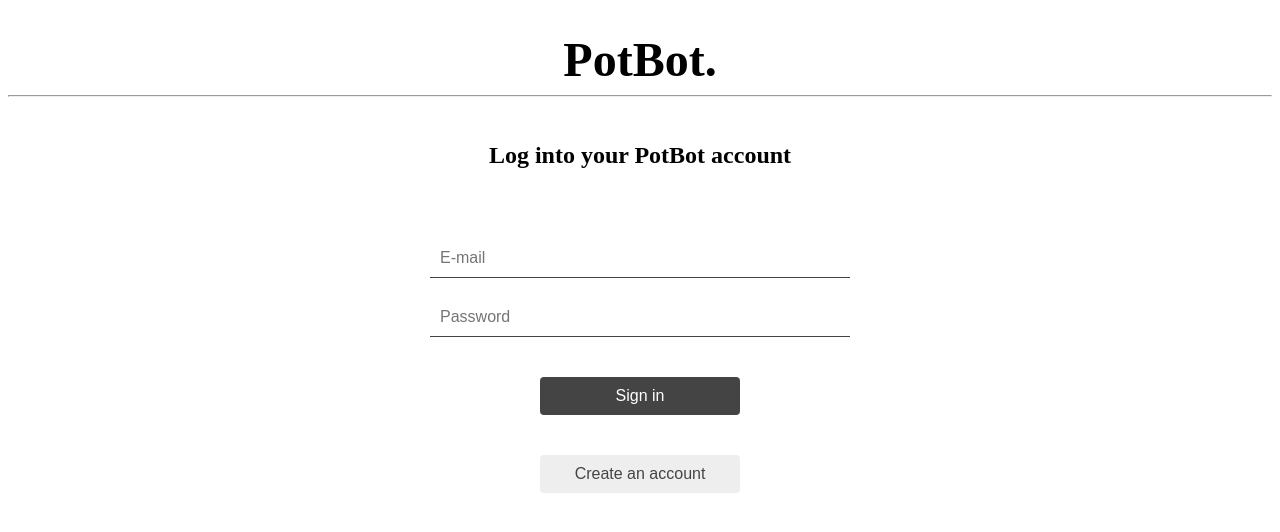
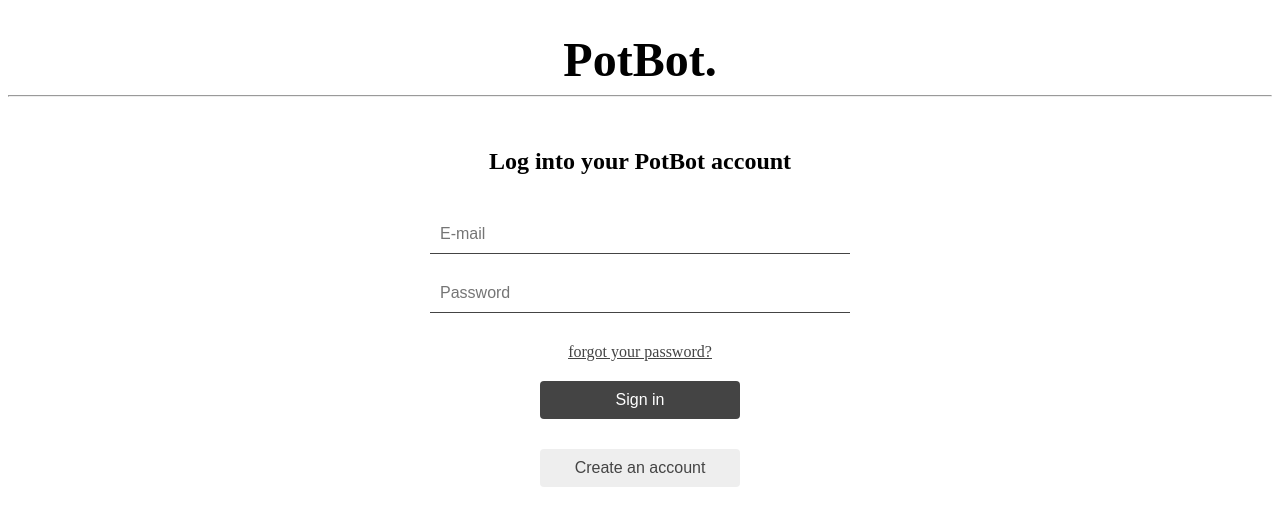
Before and after one commit to thelizri/PotBot, a React (Create React App) app in the folder pot-bot-app/: page / in a window 1280 px wide. Shown: the top 532 px of the page. Built offline with nearby package versions, Linux system fonts and the light colour scheme; no server answers.

Commit message:
Handle error messages login

```diff
--- a/pot-bot-app/src/App.js
+++ b/pot-bot-app/src/App.js
@@ -2,7 +2,7 @@ import {BrowserRouter as Router, Route, Routes,} from "react-router-dom";
 import BasePresenter from "./presenters/basePresenter";
 import LoginPresenter from "./presenters/loginPresenter";
 import SignUpPresenter from "./presenters/signUpPresenter";
-import ResetPresenter from "./presenters/resetPsswrdPresenter";
+import ResetPresenter from "./presenters/resetPasswordPresenter";
 import {UserAuthContextProvider} from "./firebaseModel";
 import HomePresenter from "./presenters/HomePresenter";
 function App() {
--- a/pot-bot-app/src/firebaseModel.js
+++ b/pot-bot-app/src/firebaseModel.js
@@ -16,7 +16,7 @@ export function UserAuthContextProvider({children}) {
     function signIn(email, password) {
         return signInWithEmailAndPassword(auth, email, password);
     }
-    function signUp(email, password) {
+    async function signUp(email, password) {
         return createUserWithEmailAndPassword(auth, email, password);
     }
     function logOut() {
--- a/pot-bot-app/src/presenters/loginPresenter.js
+++ b/pot-bot-app/src/presenters/loginPresenter.js
@@ -1,21 +1,38 @@
-/* UseState over here */
-
-import React from 'react';
+import React, { useState } from 'react';
 import LoginView from "../views/loginView";
 import {useAuth} from "../firebaseModel";
 import {useNavigate } from "react-router-dom";
 import HomePresenter from "./HomePresenter";
-/*Todo: set url to /home if user already logged in
-*/
+
 function LoginPresenter() {
-    const {user} = useAuth();
+    const {user,signIn} = useAuth();
+    const [username, setUsername] = useState('');
+    const [password, setPassword] = useState('');
+    const [inputError, setInputError] = useState('');
     let navigate = useNavigate("/home");
+
+    const handleSubmit = async (event) => {
+        event.preventDefault();
+        try {
+            await signIn(username, password);
+            navigate('/home');
+        }catch (err) {
+           //console.log(err.message);
+            setInputError(err);
+        }
+    }
 
     return (
         <>
-            {!user && <LoginView/>}
+            {!user && <LoginView
+                username={username}
+                setUsername={setUsername}
+                password={password}
+                setPassword={setPassword}
+                handleSubmit={handleSubmit}
+                inputError={inputError}
+            />}
             {user && <HomePresenter/>}
-
         </>
     );
 }
--- a/pot-bot-app/src/presenters/resetPsswrdPresenter.js
+++ b/pot-bot-app/src/presenters/resetPasswordPresenter.js
@@ -1,6 +1,6 @@
 
 import React from 'react';
-import ResetPasswordView from "../views/resetPsswrdView";
+import ResetPasswordView from "../views/resetPasswordView";
 
 function ResetPresenter() {
     return (
--- a/pot-bot-app/src/presenters/signUpPresenter.js
+++ b/pot-bot-app/src/presenters/signUpPresenter.js
@@ -1,17 +1,48 @@
-/* UseState over here */
-import React from 'react';
+import React, { useState } from 'react';
 import SignupView from "../views/signUpView";
 import HomePresenter from "./HomePresenter";
-import {useAuth} from "../firebaseModel";
+import { useAuth } from "../firebaseModel";
+import { useNavigate } from "react-router-dom";
 
 function SignUpPresenter() {
-    const {user} = useAuth();
-    return (
-        <>
-            {!user && <SignupView/>}
-            {user && <HomePresenter/>}
-        </>
-    );
+  const [username, setUsername] = useState("");
+  const [password, setPassword] = useState("");
+  //const [confirmPassword, setConfirmPassword] = useState("");
+  const [error, setError] = useState("");
+
+  const { user, signUp, currentUser } = useAuth();
+  let navigate = useNavigate("/home");
+
+  const handleSubmit = async (e) => {
+    e.preventDefault();
+    try {
+      await signUp(username, password);
+    } catch (err) {
+      setError(err.message);
+     console.log(err);
+    }
+    if(currentUser!= null){
+      navigate("/home");
+    }
+  };
+
+  return (
+    <>
+      {!user && (
+        <SignupView
+          username={username}
+          setUsername={setUsername}
+          password={password}
+          setPassword={setPassword}
+         // confirmPassword={confirmPassword}
+          //setConfirmPassword={setConfirmPassword}
+          error={error}
+          handleSubmit={handleSubmit}
+        />
+      )}
+      {user && <HomePresenter />}
+    </>
+  );
 }
 
 export default SignUpPresenter;
--- a/pot-bot-app/src/styling/loginView.css
+++ b/pot-bot-app/src/styling/loginView.css
@@ -74,7 +74,7 @@
     padding: 10px;
     font-size: 16px;
     cursor: pointer;
-    margin-top: 20px;
+    margin-top: 10px;
     width: 200px; /* add a fixed width of 200px to match the Sign in button */
   }
 
@@ -102,9 +102,29 @@
     text-align: center;
     font-weight: bold;
     font-size: 1.5rem;
-    margin-bottom: 50px;
+    margin-bottom: 20px;
   }
 
   input:focus {
     outline: none;
   }
+
+  .error {
+    position: fixed;
+    display: flex;
+    justify-content: center;
+    align-items: center;
+    width: 45%;
+    padding: 16px;
+    background-color: #f0d6d6;
+    color: #cb2431;
+    font-size: 16px;
+    font-weight: 400;
+    border-radius: 6px;
+    border: 1px solid #e6c1c1;
+    box-shadow: 0 1px 3px rgba(0,0,0,0.12), 0 1px 2px rgba(0,0,0,0.24);
+    margin-top: 450px;
+  }
+  .errorhidden{
+    display: none;
+  }
--- a/pot-bot-app/src/views/loginView.js
+++ b/pot-bot-app/src/views/loginView.js
@@ -4,9 +4,8 @@ import { Link } from 'react-router-dom';
 
 function LoginView({ username, setUsername, password, setPassword, handleSubmit, inputError }) {
   const [showError, setShowError] = useState(false);
-
   function errorHandling() {
-    if (!inputError) {
+    if (!inputError.message) {
       return '';
     }
 
@@ -30,23 +29,18 @@ function LoginView({ username, setUsername, password, setPassword, handleSubmit,
       return "Please enter a password";
     }
 
-    if (inputError.message.includes("auth/user-not-found")) {
-      return "This E-mail adress is not connected to an acccount";
-    }
-
-    console.log(inputError.message);
     return inputError.message;
   }
 
+
+
   function handleInputChange() {
-    // Hide the error message when the user changes the input
     setShowError(false);
   }
 
   function handleFormSubmit(e) {
     e.preventDefault();
     handleSubmit(e);
-    // Show the error message if there's an error
     setShowError(!!inputError);
   }
 
@@ -76,6 +70,7 @@ function LoginView({ username, setUsername, password, setPassword, handleSubmit,
             onChange={(e) => { handleInputChange(); setPassword(e.target.value) }}
             required
           />
+           <a><small><Link to="/reset">forgot your password?</Link></small></a>
           <button type="submit">Sign in</button>
         </form>
         <button className="create-account">
--- a/pot-bot-app/src/views/signUpView.js
+++ b/pot-bot-app/src/views/signUpView.js
@@ -43,14 +43,15 @@ function SignupView({ username, setUsername, password, setPassword, handleSubmit
       <div className="container">
         <h1 className="h1SignIN">Create an account</h1>
         <div className={`error ${showError ? '' : 'errorhidden'}`}>
-          {errorHandling()}adad
+          {errorHandling()}
         </div>
         <form onSubmit={handleSubmit}>
+
           <input
             type="text"
             id="username"
             name="username"
-            placeholder="E-Mail"
+            placeholder="Email"
             value={username}
             onChange={(e) => {handleInputChange(); setUsername(e.target.value)}}
             required
```
Also changed, not shown: pot-bot-app/src/views/resetPasswordView.js (renamed from pot-bot-app/src/views/resetPsswrdView.js).
